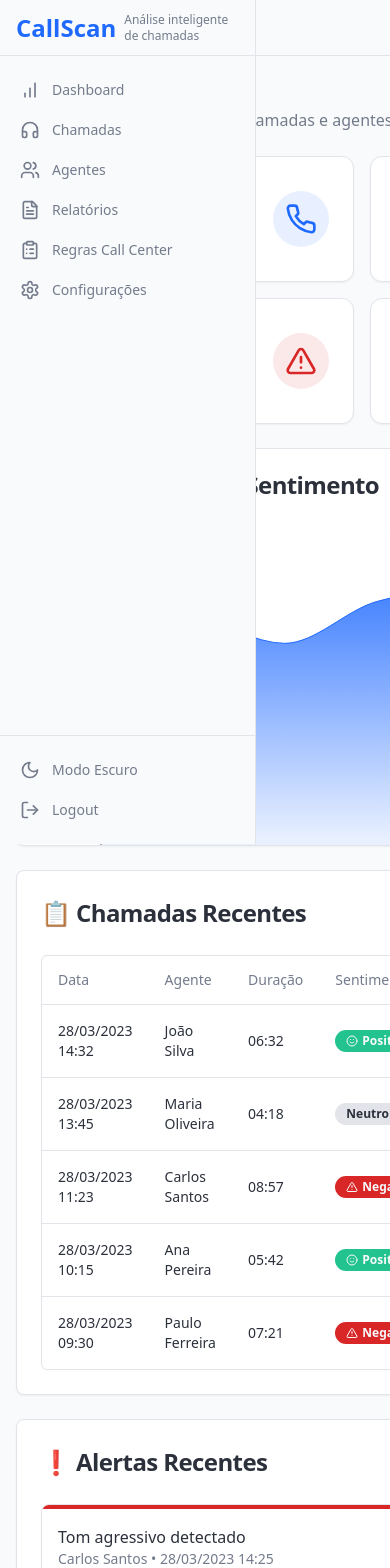
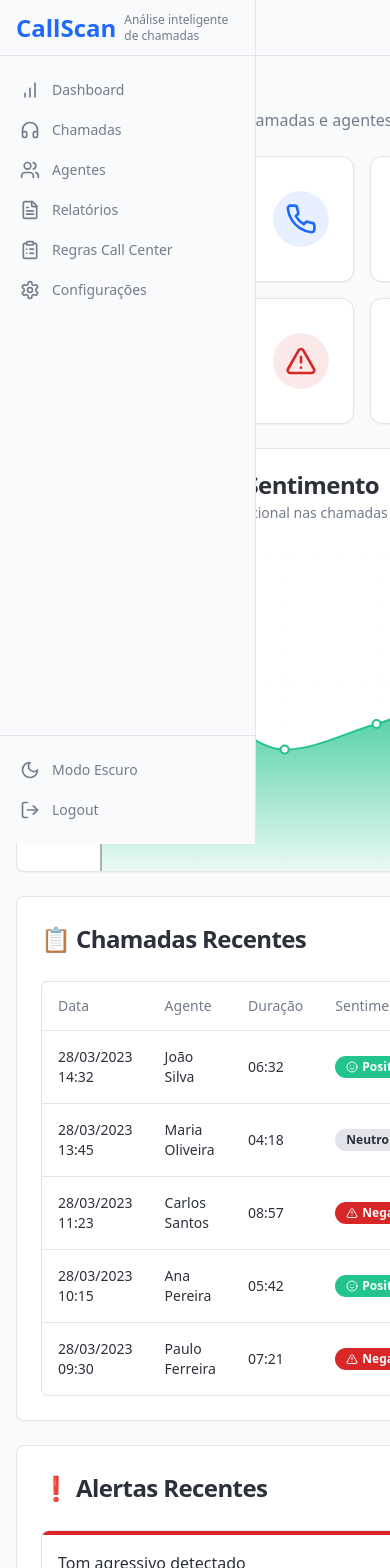
Before and after one commit to Vitor-VarelAI/calljoy-metrics-portal, a React (Vite) app: page /dashboard in a window 390 px wide. Shown: the top 1568 px of the page. Built offline with nearby package versions, Linux system fonts and the light colour scheme.

Commit message:
feat: Add sentiment evolution chart to dashboard
Adds a line/area chart to the dashboard displaying sentiment evolution over the last 7 days. Includes styling, tooltips, and responsive design.

```diff
--- a/src/pages/Dashboard.tsx
+++ b/src/pages/Dashboard.tsx
@@ -1,6 +1,5 @@
-
 import React from "react";
-import { Card, CardContent, CardHeader, CardTitle } from "@/components/ui/card";
+import { Card, CardContent, CardHeader, CardTitle, CardDescription } from "@/components/ui/card";
 import { Badge } from "@/components/ui/badge";
 import { Phone, Smile, AlertTriangle, Clock, ArrowRight, TrendingUp } from "lucide-react";
 import {
@@ -20,6 +19,8 @@ import {
   ResponsiveContainer,
   AreaChart,
   Area,
+  LineChart,
+  Line,
   XAxis,
   YAxis,
   CartesianGrid,
@@ -31,11 +32,11 @@ import { cn } from "@/lib/utils";
 const Dashboard = () => {
   // Dados de exemplo para o gráfico de sentimento
   const sentimentData = [
-    { name: "Seg", valor: 68 },
-    { name: "Ter", valor: 72 },
-    { name: "Qua", valor: 65 },
-    { name: "Qui", valor: 78 },
-    { name: "Sex", valor: 82 },
+    { name: "Seg", valor: 72 },
+    { name: "Ter", valor: 76 },
+    { name: "Qua", valor: 70 },
+    { name: "Qui", valor: 74 },
+    { name: "Sex", valor: 78 },
     { name: "Sáb", valor: 76 },
     { name: "Dom", valor: 74 },
   ];
@@ -228,21 +229,31 @@ const Dashboard = () => {
 
       {/* Gráfico de Tendência de Sentimento */}
       <Card className="overflow-hidden">
-        <CardHeader>
-          <div className="flex items-center">
-            <TrendingUp className="mr-2 h-5 w-5" />
-            <CardTitle>📈 Evolução de Sentimento</CardTitle>
+        <CardHeader className="pb-2">
+          <div className="flex items-center justify-between">
+            <div>
+              <div className="flex items-center">
+                <TrendingUp className="mr-2 h-5 w-5 text-[hsl(160,70%,45%)]" />
+                <CardTitle>📈 Evolução de Sentimento</CardTitle>
+              </div>
+              <CardDescription className="mt-1.5">
+                Análise diária da tendência emocional nas chamadas
+              </CardDescription>
+            </div>
+            <Button variant="outline" size="sm">
+              Ver último mês
+            </Button>
           </div>
         </CardHeader>
-        <CardContent>
+        <CardContent className="pt-4 pb-6">
           <div className="h-[300px]">
             <ChartContainer
               config={{
                 sentiment: {
                   label: "Sentimento",
                   theme: {
-                    light: "hsl(220, 100%, 56%)",
-                    dark: "hsl(220, 60%, 38%)",
+                    light: "hsl(160, 70%, 45%)",
+                    dark: "hsl(160, 70%, 45%)",
                   },
                 },
               }}
@@ -254,21 +265,34 @@ const Dashboard = () => {
                 >
                   <defs>
                     <linearGradient id="sentimentGradient" x1="0" y1="0" x2="0" y2="1">
-                      <stop offset="5%" stopColor="var(--color-sentiment)" stopOpacity={0.8} />
-                      <stop offset="95%" stopColor="var(--color-sentiment)" stopOpacity={0.1} />
+                      <stop offset="5%" stopColor="hsl(160, 70%, 45%)" stopOpacity={0.8} />
+                      <stop offset="95%" stopColor="hsl(160, 70%, 45%)" stopOpacity={0.1} />
                     </linearGradient>
                   </defs>
                   <CartesianGrid strokeDasharray="3 3" opacity={0.2} />
                   <XAxis dataKey="name" />
-                  <YAxis domain={[0, 100]} />
-                  <Tooltip content={<ChartTooltipContent />} />
+                  <YAxis
+                    domain={[50, 100]}
+                    tickFormatter={(value) => `${value}%`}
+                  />
+                  <ChartTooltip
+                    content={
+                      <ChartTooltipContent
+                        formatter={(value) => `${value}%`}
+                        labelFormatter={(label) => `${label}-feira`}
+                      />
+                    }
+                  />
                   <Area
                     type="monotone"
                     dataKey="valor"
                     stroke="var(--color-sentiment)"
+                    strokeWidth={2}
                     fillOpacity={1}
                     fill="url(#sentimentGradient)"
                     name="sentiment"
+                    dot={{ r: 4, strokeWidth: 2, fill: "white" }}
+                    activeDot={{ r: 6, strokeWidth: 2, fill: "white" }}
                   />
                 </AreaChart>
               </ResponsiveContainer>
```
